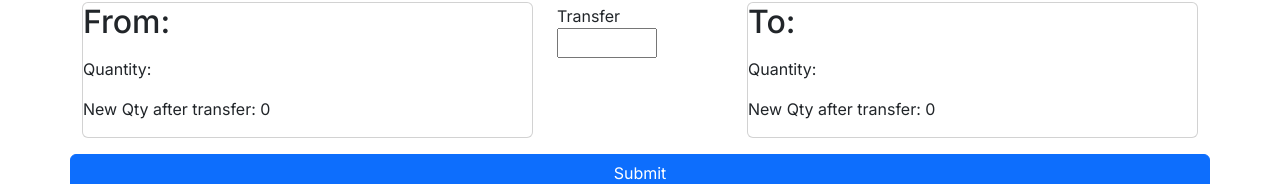
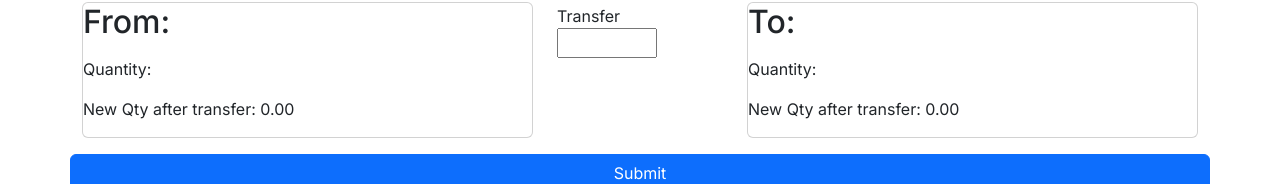
Before and after one commit to kenirwin/moon-bees-inventory, a Next.js app: page /transfer in a window 1280 px wide. Shown: the part 214-398 px from the top of the page. Built offline with nearby package versions, Linux system fonts and the light colour scheme.

Commit message:
fix floating point decimal error

```diff
--- a/app/components/TransferItem.tsx
+++ b/app/components/TransferItem.tsx
@@ -14,12 +14,13 @@ const TransferItem = ({productName, quantity, toOrFrom, adjustmentQty = 0, produ
      q = Number(quantity)
     }
 
+    const places = 2;
     return <div className="card mt-3">
         <h2 className="capitalize">{toOrFrom}:</h2>
         <h3>{productName}</h3>
         <p>Quantity: {quantity}</p>
-        <p>New Qty after transfer: {toOrFrom == "to" ? q + adjustmentQty : q - adjustmentQty} </p>
-        <input type="hidden" data-productid={productId} data-transferdirection={toOrFrom} data-newvalue={toOrFrom == "to" ? q + adjustmentQty : q - adjustmentQty}></input>
+        <p>New Qty after transfer: {toOrFrom == "to" ? (q + adjustmentQty).toFixed(places) : (q - adjustmentQty).toFixed(places)} </p>
+        <input type="hidden" data-productid={productId} data-transferdirection={toOrFrom} data-newvalue={toOrFrom == "to" ? (q + adjustmentQty).toFixed(places) : (q - adjustmentQty).toFixed(places)}></input>
     </div>
 }
 
```
